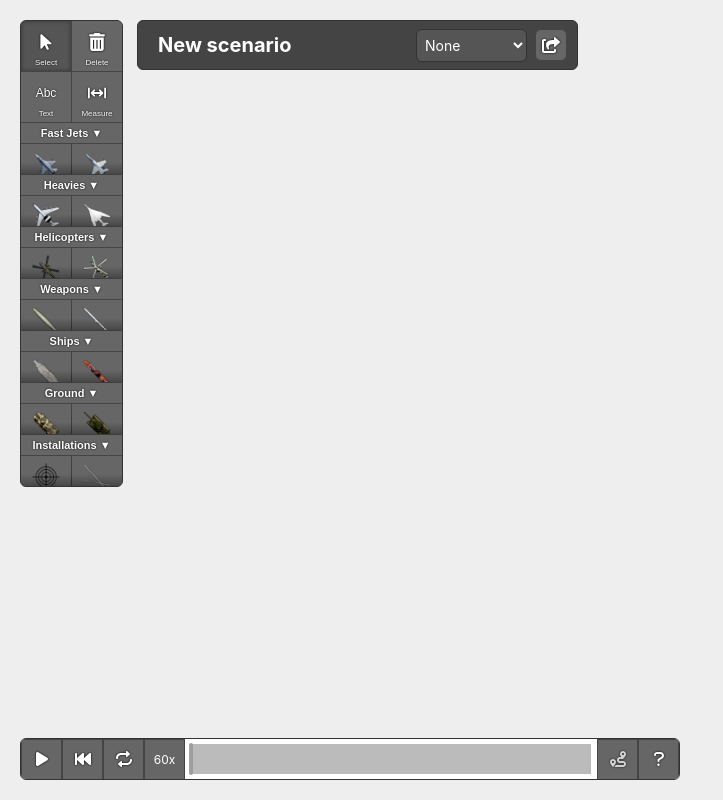
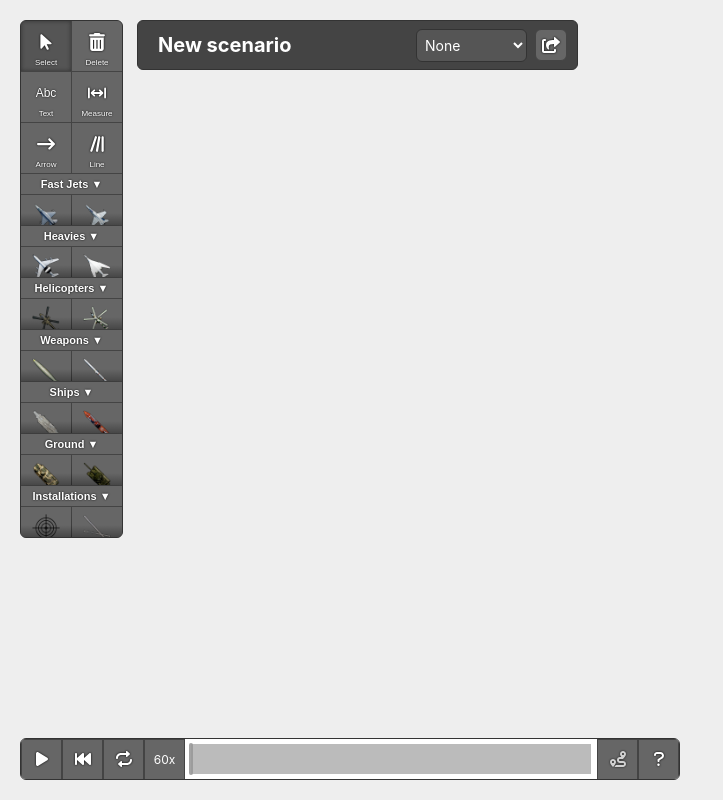
Before and after one commit to magwo/fighter-brief, a React (Create React App) app: page / in a window 1280 px wide. Shown: the whole page, without its empty margins (0-723 px from the left). Built offline with nearby package versions, Linux system fonts and the light colour scheme.

Commit message:
Add line/arrow tools

```diff
--- a/src/Toolbar/Toolbar.tsx
+++ b/src/Toolbar/Toolbar.tsx
@@ -2,11 +2,23 @@ import React, { FC, ReactNode, useEffect, useState } from 'react';
 import { ReactComponent as ArrowPointer } from './images/arrow-pointer.svg';
 import { ReactComponent as ArrowsLeftRight } from './images/arrows-left-right-to-line.svg';
 import { ReactComponent as TrashCan } from './images/trash-can.svg';
+import { ReactComponent as Arrow } from './images/arrow-right-long.svg';
+import { ReactComponent as Line } from './images/lines-leaning.svg';
 import './Toolbar.css';
-import { Tool, toolCategories } from './tools';
+import { MeasurementSubType, Tool, toolCategories } from './tools';
 
 interface ToolbarProps {
   onToolSelected: (selectedTool: Tool) => void;
+}
+
+function renderMeasurementSubTypeIcon(subType: MeasurementSubType) {
+  if(subType === 'measurement') {
+    return <ArrowsLeftRight className="svg-icon" />
+  } else if(subType === 'arrow') {
+    return <Arrow className="svg-icon" />
+  } else {
+    return <Line className="svg-icon" />
+  }
 }
 
 function renderTool(tool: Tool, selectedTool: Tool, setSelectedTool: (tool: Tool) => void, onToolSelectedCb: (tool: Tool) => void): ReactNode {
@@ -27,12 +39,13 @@ function renderTool(tool: Tool, selectedTool: Tool, setSelectedTool: (tool: Tool
       <p>Text</p>
     </button>;
   } else if (tool.toolType === 'placeMeasurement') {
+    const icon = renderMeasurementSubTypeIcon(tool.subType);
     return <button
-      key={`measurement-button`}
-      title={tool.label}
+      key={`measurement-${tool.subType}-button`}
+      title={tool.title}
       onClick={() => { setSelectedTool(tool); onToolSelectedCb(tool) }} className={tool === selectedTool ? 'selected' : ''}>
-      <ArrowsLeftRight className="svg-icon" />
-      <p>Measure</p>
+      {icon}
+      <p>{tool.label}</p>
     </button>;
   } else if (tool.toolType === 'select') {
     return <button
--- a/src/Toolbar/tools.ts
+++ b/src/Toolbar/tools.ts
@@ -30,9 +30,12 @@ export interface PlaceLabelTool {
     label: string;
 }
 
+export type MeasurementSubType = 'measurement' | 'arrow' | 'line';
 export interface PlaceMeasurementTool {
     toolType: 'placeMeasurement';
     label: string;
+    title: string;
+    subType: MeasurementSubType;
 }
 export interface SelectTool {
     toolType: 'select';
@@ -49,7 +52,9 @@ export const toolCategories: { categoryName: string, showAlways: boolean, tools:
             { toolType: 'select', label: 'Select object (V)', },
             { toolType: 'delete', label: 'Eraser (D)', },
             { toolType: 'placeLabel', label: 'Place label (T)', },
-            { toolType: 'placeMeasurement', label: 'Place measurement (M)', },
+            { toolType: 'placeMeasurement', subType: 'measurement', label: 'Measure', title: 'Place measurement (M)', },
+            { toolType: 'placeMeasurement', subType: 'arrow', label: 'Arrow', title: 'Place arrow', },
+            { toolType: 'placeMeasurement', subType: 'line', label: 'Line', title: 'Place line', },
             // { toolType: 'reset' },
         ]
     },
```
Also changed, not shown: src/Toolbar/images/arrow-right-long.svg (added), src/Toolbar/images/lines-leaning.svg (added).
